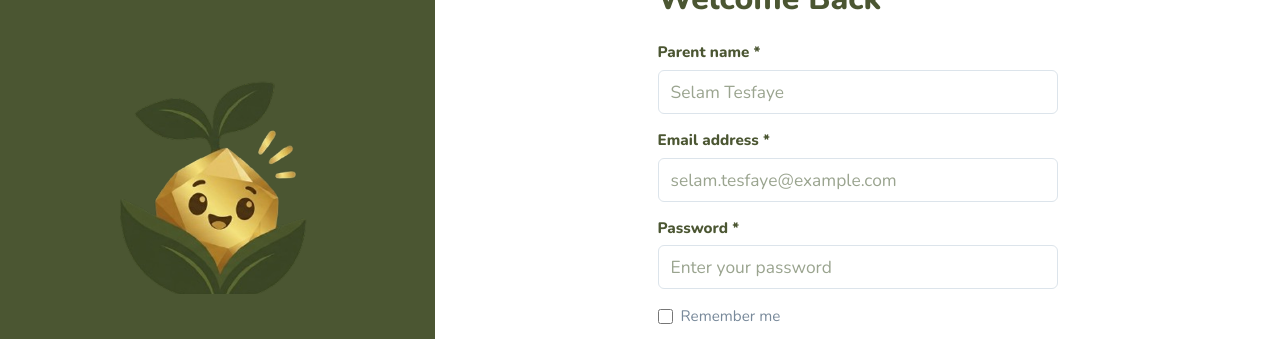
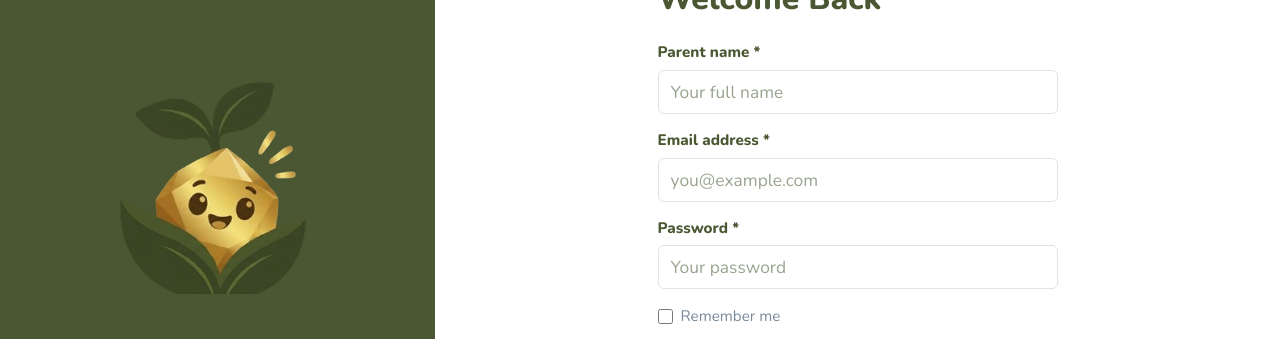
Before and after one commit to truketlema/kids-tp, a Vue app in the folder frontend/: page /login in a window 1280 px wide. Shown: the part 216-555 px from the top of the page. Built offline with nearby package versions, Linux system fonts and the light colour scheme; no server answers.

Commit message:
edit login and register form placeholder text

```diff
--- a/frontend/src/views/LoginView.vue
+++ b/frontend/src/views/LoginView.vue
@@ -26,7 +26,7 @@
               type="text"
               name="name"
               autocomplete="name"
-              placeholder="Selam Tesfaye"
+              placeholder="Your full name"
               required
             />
           </label>
@@ -38,7 +38,7 @@
               type="email"
               name="email"
               autocomplete="email"
-              placeholder="selam.tesfaye@example.com"
+              placeholder="you@example.com"
               required
             />
           </label>
@@ -50,7 +50,7 @@
               type="password"
               name="password"
               autocomplete="current-password"
-              placeholder="Enter your password"
+              placeholder="Your password"
               required
             />
           </label>
--- a/frontend/src/views/RegisterView.vue
+++ b/frontend/src/views/RegisterView.vue
@@ -79,7 +79,7 @@
               v-model.trim="form.parentName"
               name="parentName"
               autocomplete="name"
-              placeholder="Selam Tesfaye"
+              placeholder="Your full name"
               required
             />
           </label>
@@ -91,7 +91,7 @@
               name="email"
               type="email"
               autocomplete="email"
-              placeholder="selam.tesfaye@example.com"
+              placeholder="you@example.com"
               :readonly="isInvitation"
               required
             />
@@ -175,7 +175,7 @@
                 type="tel"
                 autocomplete="tel-national"
                 inputmode="tel"
-                placeholder="Phone number"
+                placeholder="Your phone number"
                 required
               />
             </div>
@@ -188,7 +188,7 @@
               name="password"
               type="password"
               autocomplete="new-password"
-              placeholder="••••••••••••"
+              placeholder="At least 8 characters"
               minlength="8"
               required
             />
@@ -201,7 +201,7 @@
               name="password_confirmation"
               type="password"
               autocomplete="new-password"
-              placeholder="Re-enter your password"
+              placeholder="Confirm your password"
               minlength="8"
               required
             />
@@ -213,7 +213,7 @@
               v-model.trim="form.familyName"
               name="familyName"
               autocomplete="organization"
-              placeholder="Abebe family"
+              placeholder="Your family name"
               required
             />
           </label>
```
